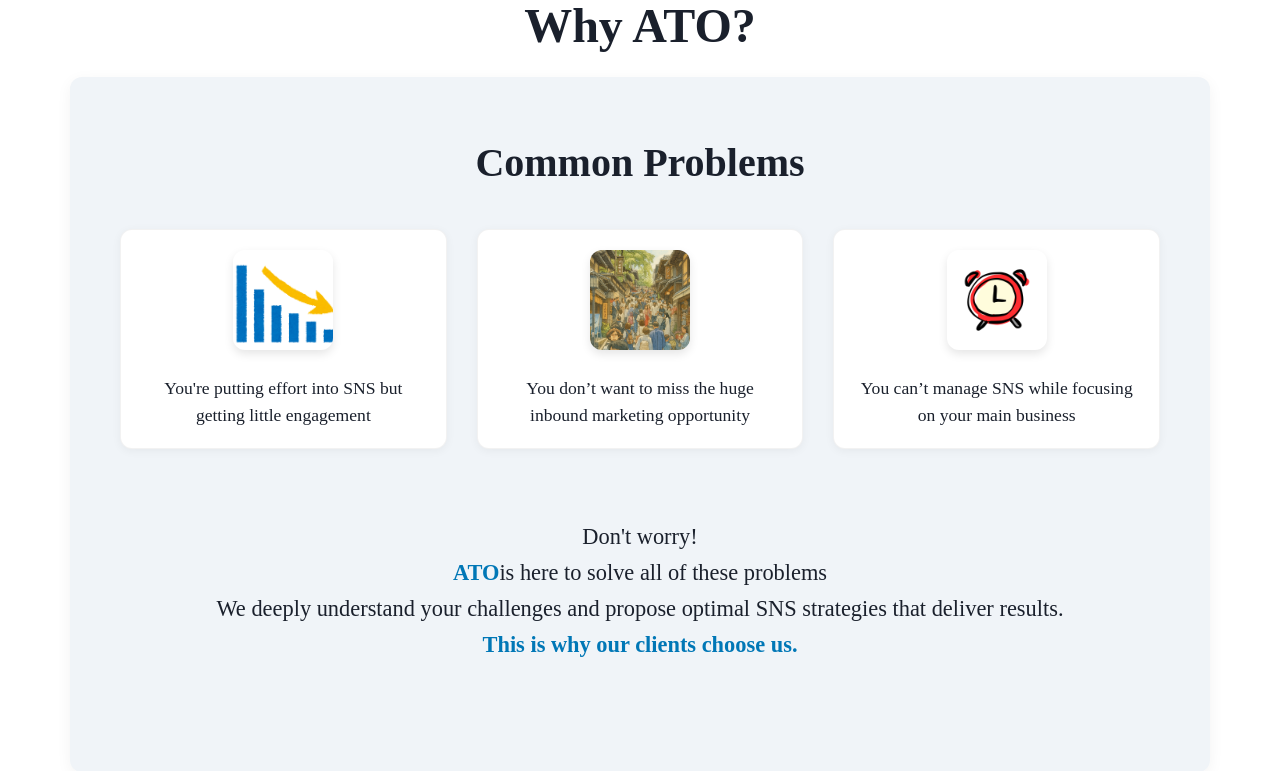
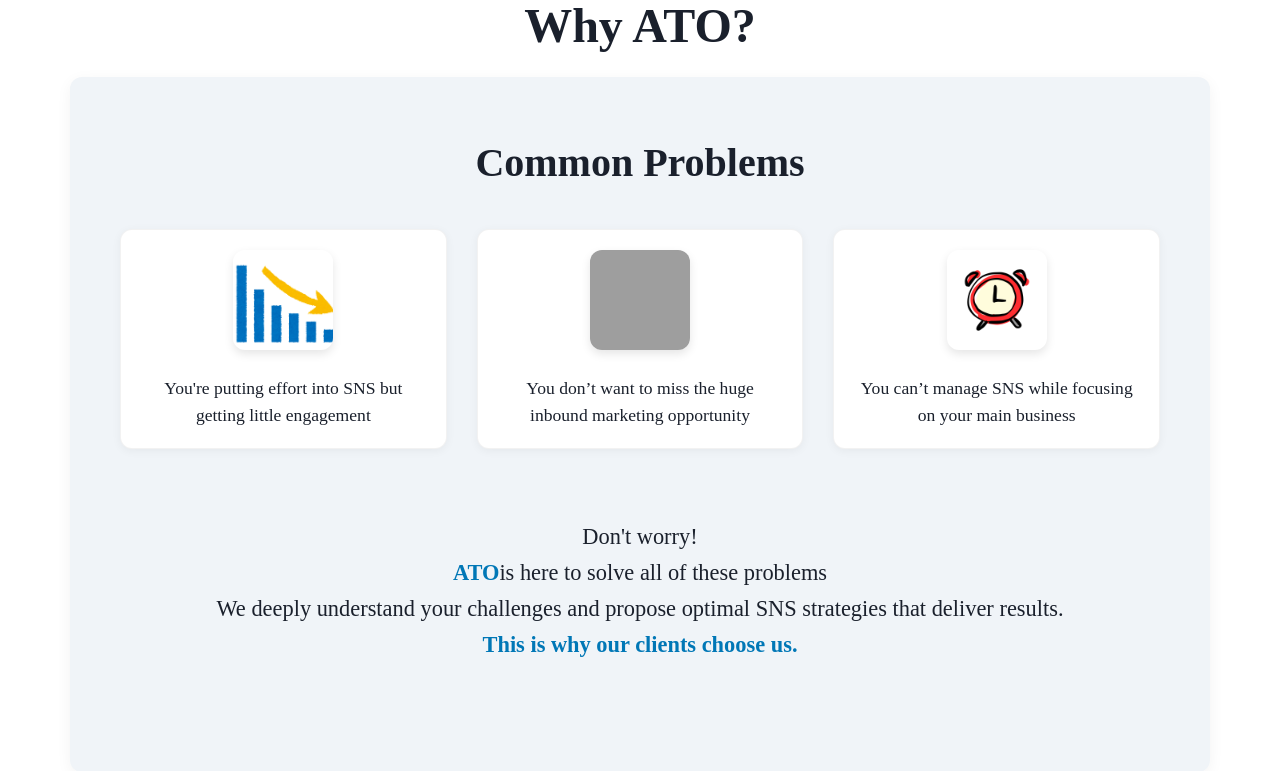
Before and after one commit to aiwamu/ATO, a Flask app: page /en in a window 1280 px wide. Shown: the part 2481-3252 px from the top of the page. Run offline with Flask 3, Linux system fonts and the light colour scheme; some web fonts are replaced; grey boxes are pictures that could not be loaded.

Commit message:
Update index_en.html

```diff
--- a/templates/index_en.html
+++ b/templates/index_en.html
@@ -2487,7 +2487,7 @@ Safety<span>×</span>Trust<span>×</span>Results
 
 <ul class="problem-list">
 
-<ul class="problem-list"> <li> <div class="problem-icon-wrapper"> <img src="{{ url_for('static', filename='images/down.png') }}" alt="SNS成長の悩み"> </div> <div class="problem-text">You're putting effort into SNS but getting little engagement</div> </li> <li> <div class="problem-icon-wrapper"> <img src="{{ url_for('static', filename='images/for.png') }}" alt="インバウンド集客の悩み"> </div> <div class="problem-text">You don’t want to miss the huge inbound marketing opportunity</div> </li> <li> <div class="problem-icon-wrapper"> <img src="{{ url_for('static', filename='images/time.png') }}" alt="SNS運用の難しさ"> </div> <div class="problem-text">You can’t manage SNS while focusing on your main business</div> </li> </ul>
+<ul class="problem-list"> <li> <div class="problem-icon-wrapper"> <img src="{{ url_for('static', filename='images/down.png') }}" alt="SNS成長の悩み"> </div> <div class="problem-text">You're putting effort into SNS but getting little engagement</div> </li> <li> <div class="problem-icon-wrapper"> <img src="{{ url_for('static', filename='images/growe.png') }}" alt="インバウンド集客の悩み"> </div> <div class="problem-text">You don’t want to miss the huge inbound marketing opportunity</div> </li> <li> <div class="problem-icon-wrapper"> <img src="{{ url_for('static', filename='images/time.png') }}" alt="SNS運用の難しさ"> </div> <div class="problem-text">You can’t manage SNS while focusing on your main business</div> </li> </ul>
 
 <p class="problem-solution">
 
```
